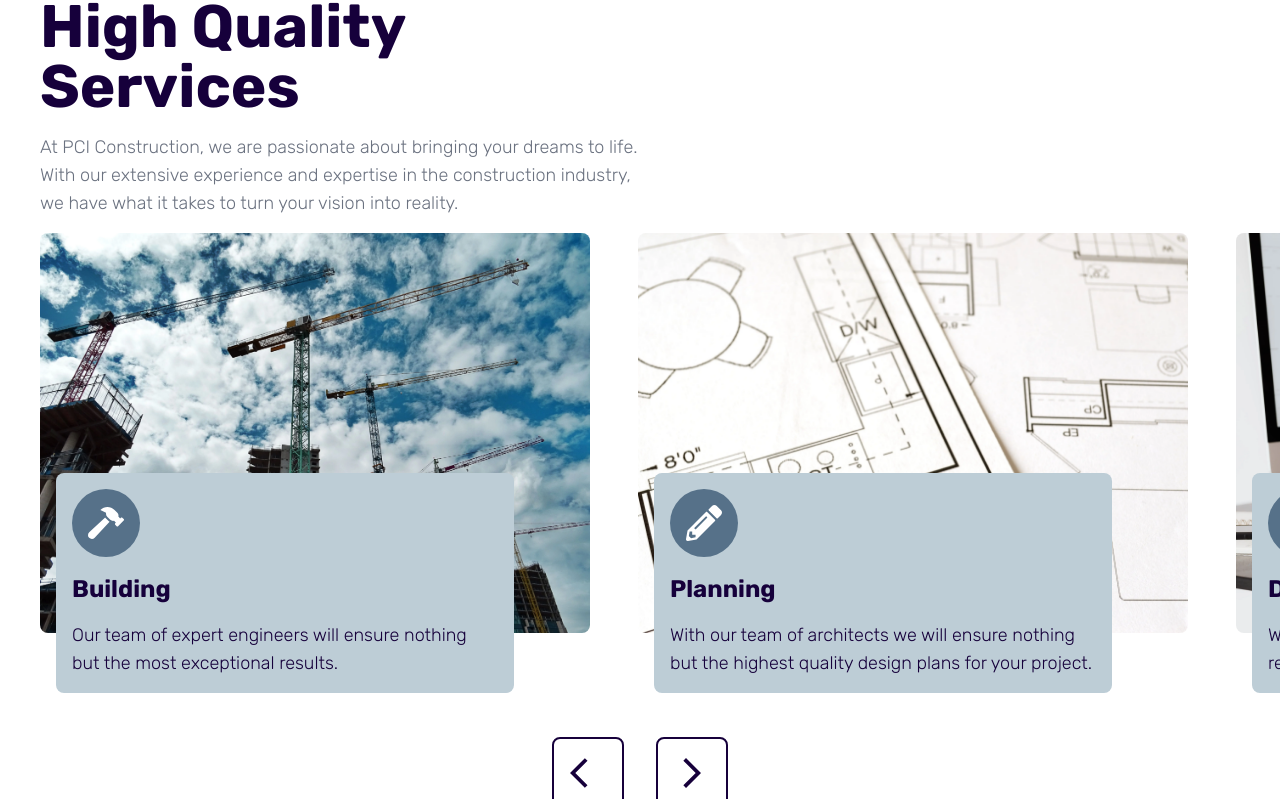
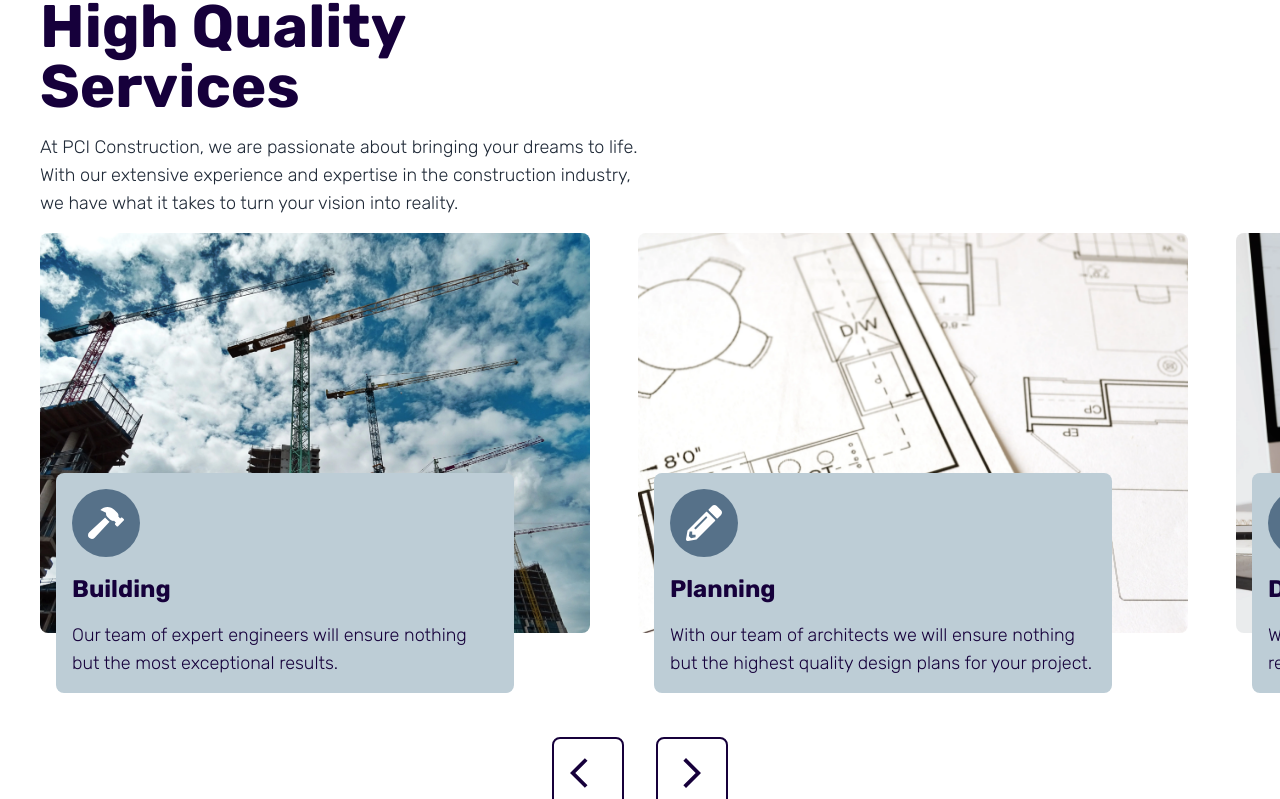
Before and after one commit to samukelolukhele/PCI-Construction, a React (Vite) app: page / in a window 1280 px wide. Shown: the part 1777-2576 px from the top of the page. Built offline with nearby package versions, Linux system fonts and the light colour scheme.

Commit message:
FIX: Footer and Home page adjustments

```diff
--- a/src/App.css
+++ b/src/App.css
@@ -13,7 +13,7 @@ body {
 }
 
 p {
-  @apply text-lg text-gray-500 font-extralight;
+  @apply text-2xl lg:text-lg text-gray-800 font-extralight;
 }
 
 img {
--- a/src/components/Footer.tsx
+++ b/src/components/Footer.tsx
@@ -52,7 +52,7 @@ const Footer = () => {
             placeholder="Email Address"
           />
           <button
-            className="relative z-10 bg-brand rounded-lg py-3 hover:scale-110 duration-300 px-8 w-full lg:flex-1 lg:w-min text-white font-semibold text-lg"
+            className="relative z-10 bg-brand rounded-full py-3 hover:scale-110 duration-300 px-8 w-full lg:flex-1 lg:w-min text-white font-semibold text-lg"
             onClick={() =>
               alert("Thank you for subscribing to our newsletter!")
             }
--- a/src/components/pages/Home/About.tsx
+++ b/src/components/pages/Home/About.tsx
@@ -7,8 +7,8 @@ const About = () => {
     Aos.init();
   }, []);
   return (
-    <div className="relative pt-12 md:mb-[400px] lg:mb-28 flex flex-col lg:flex-row-reverse bg-brandBg lg:bg-white mb-[280px] w-full">
-      <div className="flex container items-start flex-col gap-8 lg:h-[500px] lg:justify-center bg-brandBg pb-[200px] lg:pb-16 py-16  lg:pl-32 lg:rounded-l-lg">
+    <div className="relative pt-12 md:mb-[400px] lg:mb-28 flex flex-col lg:flex-row-reverse lg:bg-white mb-[280px] w-full">
+      <div className="flex container items-start flex-col gap-8 lg:h-[500px] lg:justify-center bg-brandBg pb-[200px] lg:pb-16 py-16 rounded-b-[2rem] lg:rounded-b-none lg:pl-32 lg:rounded-l-lg">
         <p className="text-brand font-bold">About Us</p>
         <h1
           className="header-text text-5xl lg:text-5xl text-gradient-main"
@@ -35,7 +35,7 @@ const About = () => {
           Learn More
         </Button>
       </div>
-      <div className="lg:relative flex items-center px-10 justify-center absolute top-[660px] border-separate border-radius-perspective overflow-hidden lg:top-8 md:top-[470px] h-[400px] md:h-[540px] lg:h-[500px] w-full rounded-[2rem] md:!mx-auto lg:!-mr-32">
+      <div className="lg:relative flex items-center px-10 justify-center absolute top-[720px] border-separate border-radius-perspective overflow-hidden lg:top-8 md:top-[470px] h-[400px] md:h-[540px] lg:h-[500px] w-full rounded-[2rem] md:!mx-auto lg:!-mr-32">
         <img
           src="/images/Home/Home-About.webp"
           alt=""
--- a/src/components/pages/Home/Services.tsx
+++ b/src/components/pages/Home/Services.tsx
@@ -63,7 +63,7 @@ const Services = () => {
         <h1 className="header-text" data-aos="fade-up" data-aos-duration="1000">
           High Quality Services
         </h1>
-        <p data-aos="fade-up" data-duration="1000">
+        <p data-aos="fade-up" data-aos-duration="1000" data-aos-offset="100">
           At PCI Construction, we are passionate about bringing your dreams to
           life. With our extensive experience and expertise in the construction
           industry, we have what it takes to turn your vision into reality.
```
